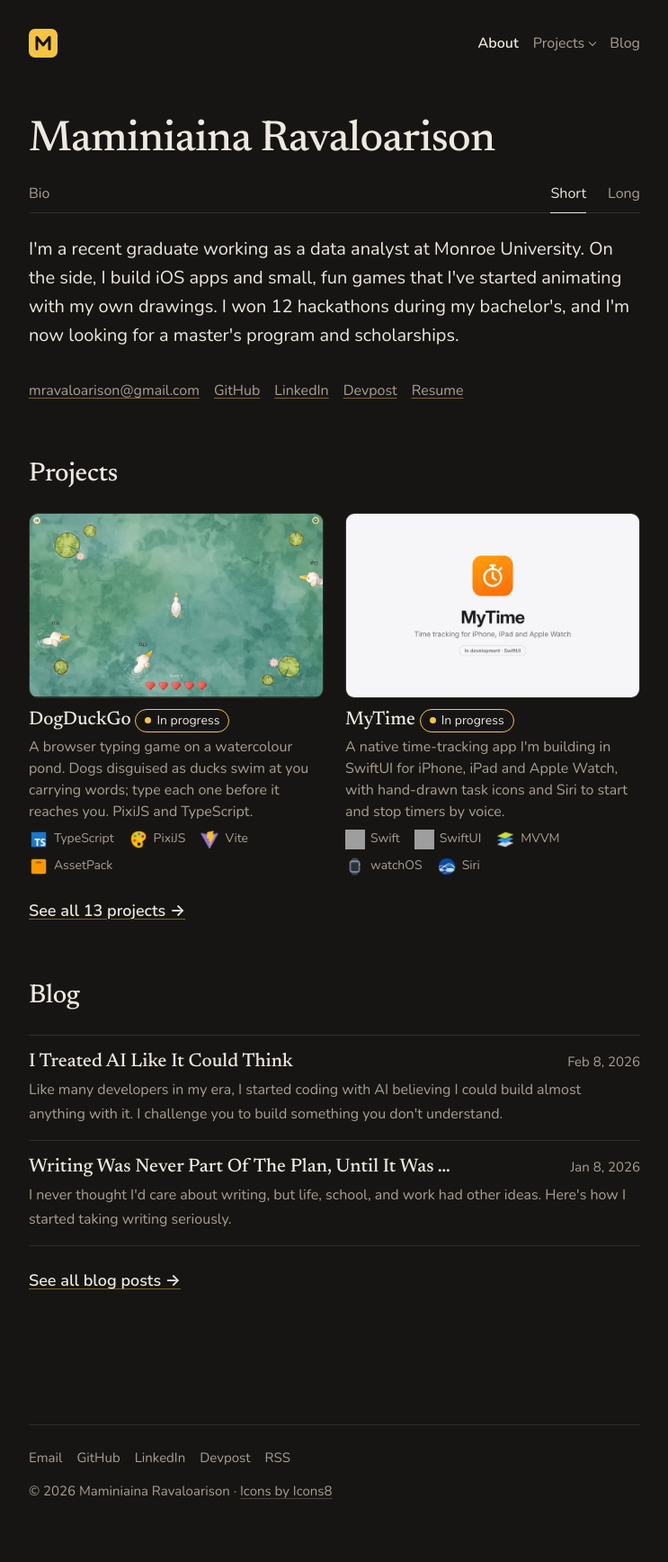
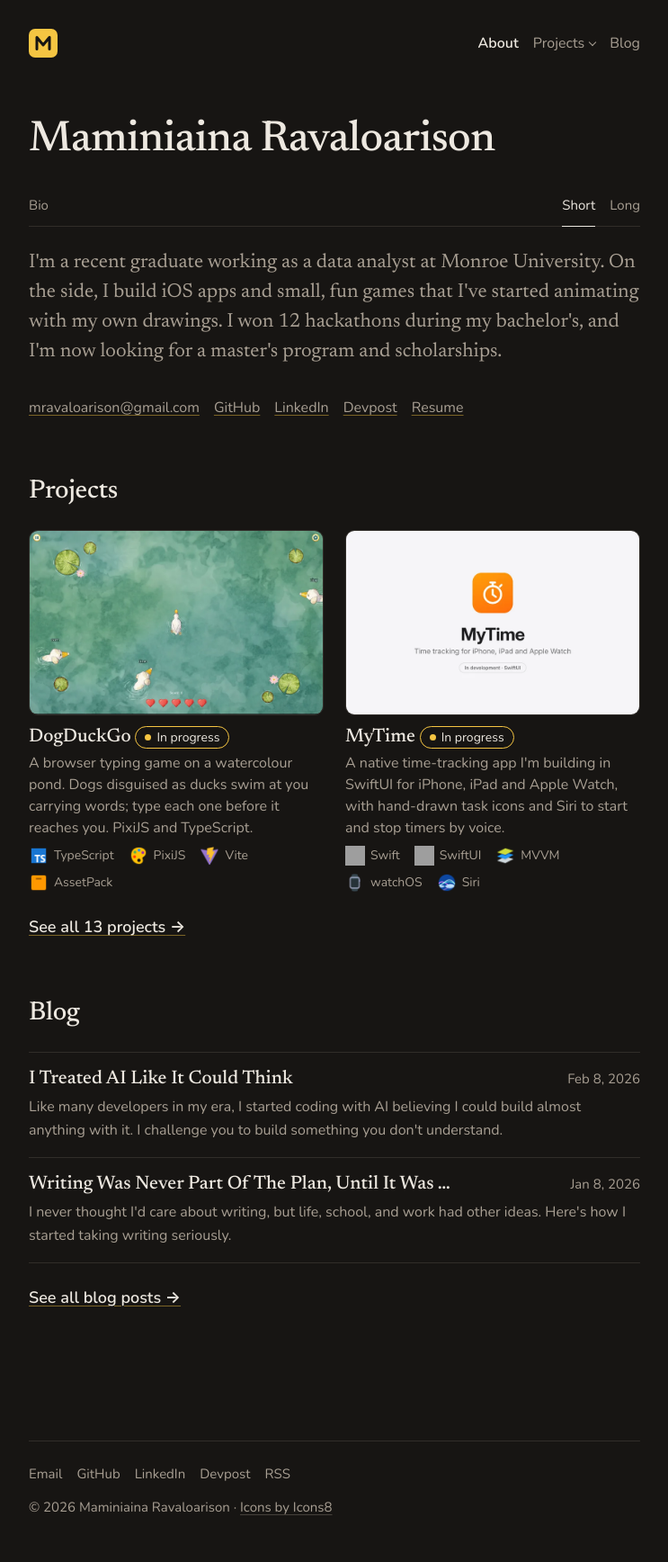
Before and after one commit to mravaloarison/mravaloarison.github.io, a Jekyll site: the page built from index.md, in a window 1280 px wide. Shown: the whole page at 90% size, without its empty margins (268-1011 px from the left). Built offline with Jekyll 4.4.1, drawn with Linux system fonts in a browser that asks for light colours; grey boxes are pictures that could not be loaded.

Commit message:
About: leerob-style Bio row, serif bio text on both pages, fresh CSS per deploy
Short and long bio use the abstract's serif (Newsreader 22px) via .bio-text.
The Bio row gets leerob proportions: 15px labels, hairline, underline on the
current tab. Stylesheet and script links carry ?v=<build time> so a deploy is
never shown with a cached old stylesheet.

Co-Authored-By: Claude Opus 5.5 <noreply@anthropic.com>
Claude-Session: https://claude.ai/code/session_01HxKcS5wnQzvR66vCB9wedF

```diff
--- a/_includes/head.html
+++ b/_includes/head.html
@@ -9,7 +9,7 @@
   <title>{% if page.homepage %}{{ page.title }}{% elsif page.title %}{{ page.title }} · {{ site.title }}{% else %}{{ site.title }}{% endif %}</title>
   <link rel="preload" href="{{ '/assets/fonts/newsreader-latin.woff2' | relative_url }}" as="font" type="font/woff2" crossorigin>
   <link rel="preload" href="{{ '/assets/fonts/nunito-latin.woff2' | relative_url }}" as="font" type="font/woff2" crossorigin>
-  <link rel="stylesheet" href="{{ '/assets/css/styles.css' | relative_url }}">
+  <link rel="stylesheet" href="{{ '/assets/css/styles.css' | relative_url }}?v={{ site.time | date: '%s' }}">
   <link rel="icon" href="{{ '/favicon.ico' | relative_url }}" sizes="32x32">
   <link rel="icon" href="{{ '/favicon.svg' | relative_url }}" type="image/svg+xml">
   <link rel="apple-touch-icon" href="{{ '/apple-touch-icon.png' | relative_url }}">
--- a/_layouts/default.html
+++ b/_layouts/default.html
@@ -55,6 +55,6 @@
 
   {% include footer.html %}
 
-  <script src="{{ '/assets/js/main.js' | relative_url }}" defer></script>
+  <script src="{{ '/assets/js/main.js' | relative_url }}?v={{ site.time | date: '%s' }}" defer></script>
 </body>
 </html>
--- a/assets/css/styles.css
+++ b/assets/css/styles.css
@@ -238,7 +238,8 @@ strong {
   margin: 0 0 var(--space-12);
 }
 
-.abstract {
+.abstract,
+.bio-text {
   font-family: var(--font-serif);
   font-size: 22px;
   line-height: 1.5;
@@ -787,36 +788,40 @@ main iframe {
   border-color: var(--text-secondary);
 }
 
-/* Bio row under the name: "Bio" label, Short | Long tabs on the right */
+/* Bio row under the name, like leerob.com: "Bio" on the left, Short | Long
+   on the right, one hairline under the row, the current tab underlined
+   right on top of it. */
 
 .bio-tabs {
   display: flex;
-  align-items: baseline;
+  align-items: flex-end;
   justify-content: space-between;
   gap: var(--space-16);
-  margin: 0 0 var(--space-24);
+  margin: var(--space-32) 0 var(--space-24);
   border-bottom: 1px solid var(--border);
+  font-size: 15px;
+  line-height: 1.4;
 }
 
 .bio-tabs-label {
   margin: 0;
-  padding-bottom: var(--space-8);
-  font-size: 16px;
+  padding-bottom: var(--space-12);
   color: var(--text-secondary);
 }
 
 .bio-tabs-nav {
   display: flex;
-  gap: var(--space-24);
+  gap: var(--space-16);
 }
 
 .bio-tabs-nav a {
-  padding-bottom: var(--space-8);
-  font-size: 16px;
+  display: block;
+  padding-bottom: var(--space-12);
+  margin-bottom: -1px;
+  border-bottom: 1px solid transparent;
   color: var(--text-secondary);
   text-decoration: none;
-  border-bottom: 1px solid transparent;
-  margin-bottom: -1px;
+  transition: color var(--transition), border-color var(--transition);
 }
 
 .bio-tabs-nav a:hover {
@@ -828,10 +833,17 @@ main iframe {
   border-bottom-color: var(--text);
 }
 
-.bio-lead {
-  margin: 0 0 var(--space-32);
-  font-size: 20px;
-  line-height: 1.6;
+/* Bio text under the tabs, short and long (font is set with .abstract above) */
+.bio-text {
+  margin-bottom: var(--space-32);
+}
+
+.bio-text p {
+  margin: 0 0 var(--space-24);
+}
+
+.bio-text p:last-child {
+  margin-bottom: 0;
 }
 
 /* Profile links (About) */
@@ -1400,7 +1412,8 @@ figcaption {
     margin-top: var(--space-48);
   }
 
-  .abstract {
+  .abstract,
+  .bio-text {
     font-size: 20px;
   }
 
--- a/index.md
+++ b/index.md
@@ -17,7 +17,7 @@ seo:
 
 {% include bio-tabs.html current="short" %}
 
-<p class="bio-lead">{{ site.data.about.headline }}</p>
+<div class="bio-text"><p>{{ site.data.about.headline }}</p></div>
 
 <div class="profile-links">
   <a href="mailto:{{ site.author.email }}">{{ site.author.email }}</a>
```
Also changed, not shown: CLAUDE.md (+19 -8 lines), bio.md (+2 -0 lines).
